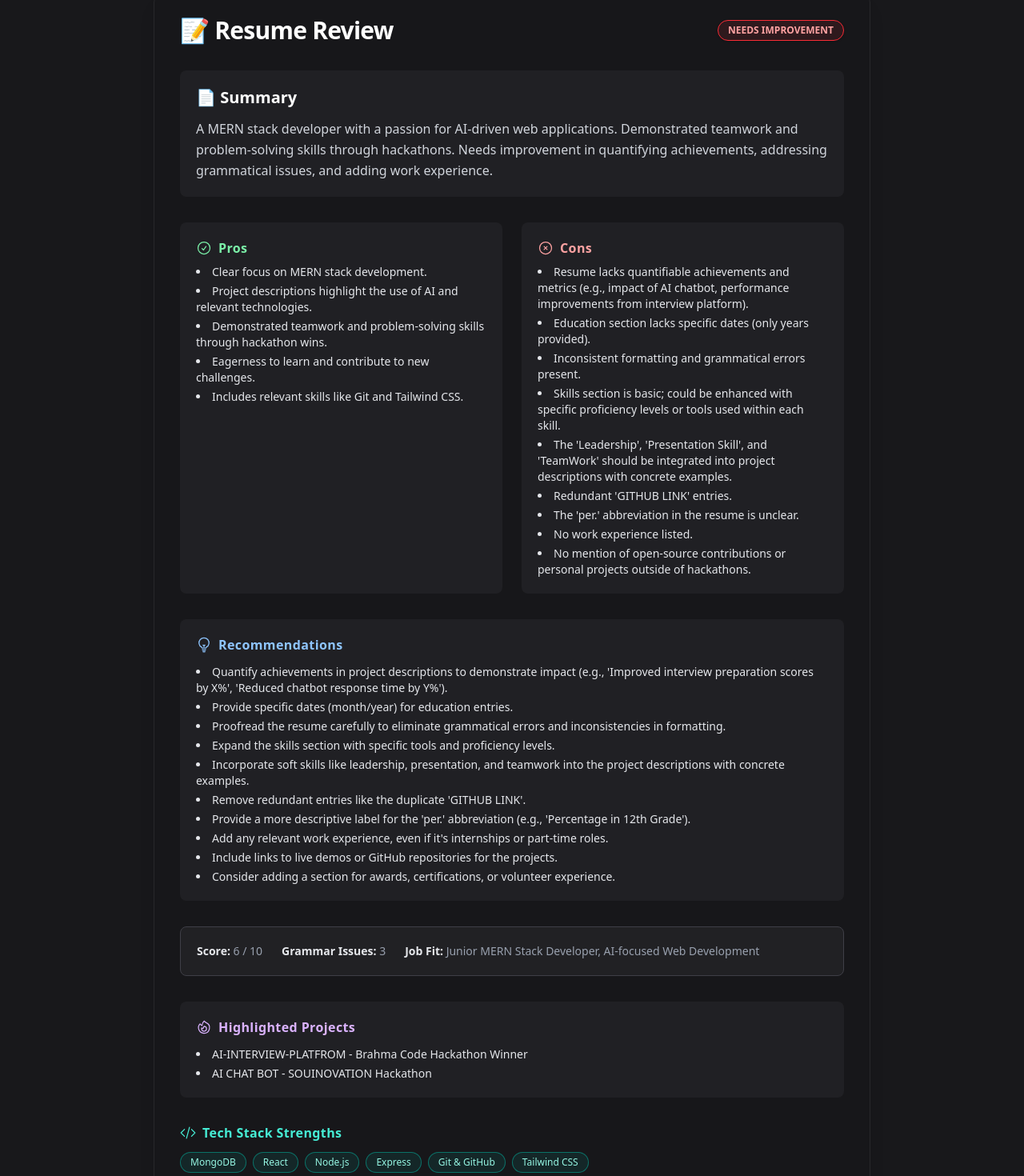
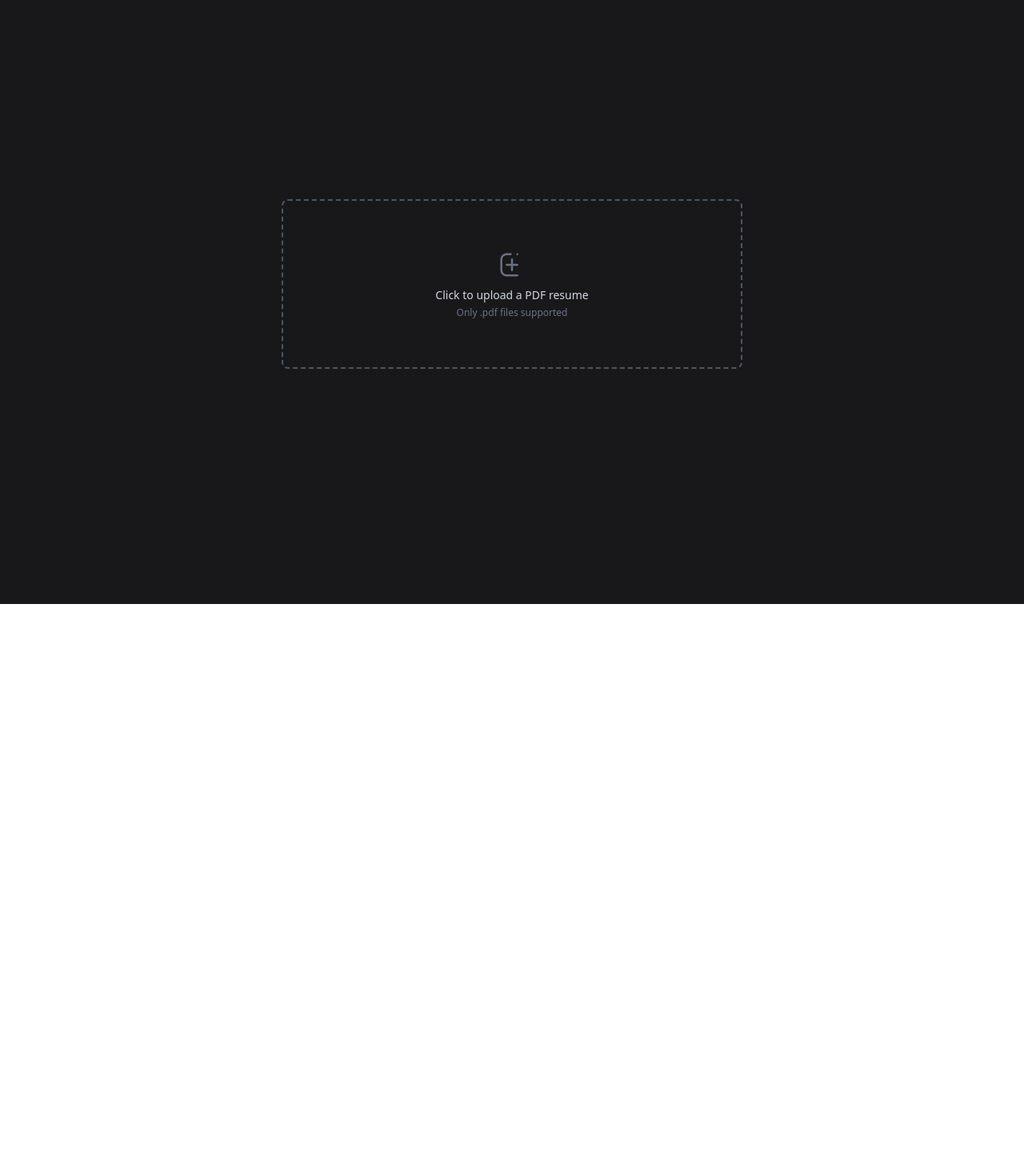
Before and after one commit to Dhvanitmonpara/trash-my-cv, a React (Vite) app in the folder client/: page / in a window 1280 px wide. Shown: the part 45-1515 px from the top of the page at 80% size. After the commit the page ends 800 px from the top, so only its background shows below. Built offline with nearby package versions, Linux system fonts and the light colour scheme.

Commit message:
fixed cors issue

```diff
--- a/client/src/App.tsx
+++ b/client/src/App.tsx
@@ -4,7 +4,7 @@ import ResumeUpload from "./components/Resume"
 import ResumeReview from "./components/Review"
 
 function App() {
-  const [review, setReview] = useState<null | IReview>(mock)
+  const [review, setReview] = useState<null | IReview>(null)
 
   return (
     <main className="min-h-screen bg-zinc-900 p-8 space-y-6 flex flex-col items-center justify-center">
@@ -23,54 +23,3 @@ function App() {
 }
 
 export default App
-
-const mock: IReview = {
-  pros:
-    [
-      "Clear focus on MERN stack development.",
-      "Project descriptions highlight the use of AI and relevant technologies.",
-      "Demonstrated teamwork and problem-solving skills through hackathon wins.",
-      "Eagerness to learn and contribute to new challenges.",
-      "Includes relevant skills like Git and Tailwind CSS."
-    ],
-  "cons":
-    [
-      "Resume lacks quantifiable achievements and metrics (e.g., impact of AI chatbot, performance improvements from interview platform).",
-      "Education section lacks specific dates (only years provided).",
-      "Inconsistent formatting and grammatical errors present.",
-      "Skills section is basic; could be enhanced with specific proficiency levels or tools used within each skill.",
-      "The 'Leadership', 'Presentation Skill', and 'TeamWork' should be integrated into project descriptions with concrete examples.",
-      "Redundant 'GITHUB LINK' entries.",
-      "The 'per.' abbreviation in the resume is unclear.",
-      "No work experience listed.",
-      "No mention of open-source contributions or personal projects outside of hackathons."
-    ],
-  "score": 6,
-  "summary":
-    "A MERN stack developer with a passion for AI-driven web applications. Demonstrated teamwork and problem-solving skills through hackathons. Needs improvement in quantifying achievements, addressing grammatical issues, and adding work experience.",
-  "recommendations": [
-    "Quantify achievements in project descriptions to demonstrate impact (e.g., 'Improved interview preparation scores by X%', 'Reduced chatbot response time by Y%').",
-    "Provide specific dates (month/year) for education entries.",
-    "Proofread the resume carefully to eliminate grammatical errors and inconsistencies in formatting.",
-    "Expand the skills section with specific tools and proficiency levels.",
-    "Incorporate soft skills like leadership, presentation, and teamwork into the project descriptions with concrete examples.",
-    "Remove redundant entries like the duplicate 'GITHUB LINK'.", "Provide a more descriptive label for the 'per.' abbreviation (e.g., 'Percentage in 12th Grade').",
-    "Add any relevant work experience, even if it's internships or part-time roles.", "Include links to live demos or GitHub repositories for the projects.",
-    "Consider adding a section for awards, certifications, or volunteer experience."
-  ],
-  "job_fit": "Junior MERN Stack Developer, AI-focused Web Development",
-  "verdict": "needs improvement",
-  "grammar_issues": 3,
-  "highlighted_projects": [
-    "AI-INTERVIEW-PLATFROM - Brahma Code Hackathon Winner",
-    "AI CHAT BOT - SOUINOVATION Hackathon"
-  ],
-  "tech_stack_strengths": [
-    "MongoDB",
-    "React",
-    "Node.js",
-    "Express",
-    "Git & GitHub",
-    "Tailwind CSS"
-  ]
-}
--- a/client/src/components/Resume.tsx
+++ b/client/src/components/Resume.tsx
@@ -37,7 +37,7 @@ const ResumeUpload: React.FC<ResumeUploadProps> = ({ onReviewReceived }) => {
     formData.append("file", file);
 
     try {
-      const response = await axios.post("http://127.0.0.1:8000/upload-resume/", formData, {
+      const response = await axios.post(`${import.meta.env.VITE_SERVER_URI}/upload-resume/`, formData, {
         headers: {
           "Content-Type": "multipart/form-data",
         },
```
Also changed, not shown: 1 other file (tests, documents, lock files or other folders).
